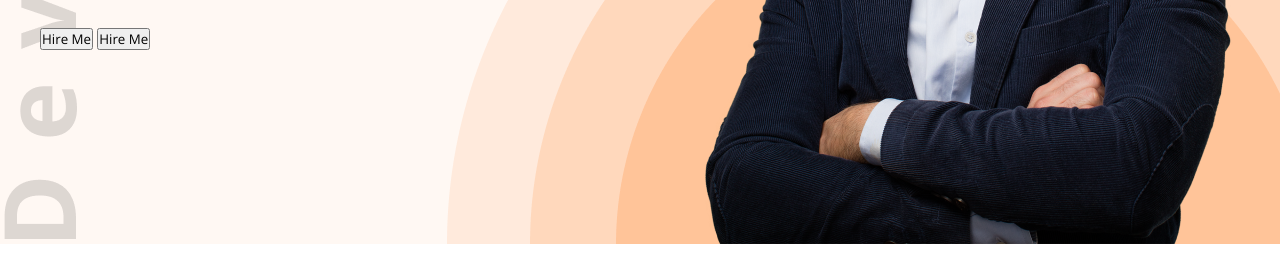
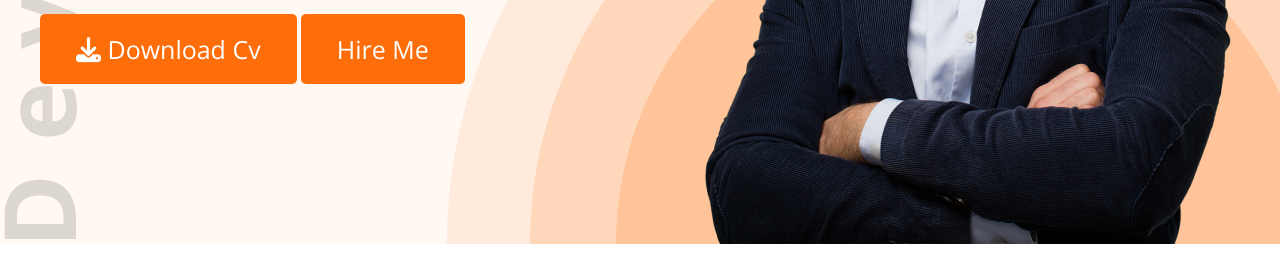
Before and after one commit to Abirmahamud1588/devportfolio, a plain HTML site: page index.html in a window 1280 px wide. Shown: the part 528-800 px from the top of the page. Drawn offline with nearby package versions, Linux system fonts and the light colour scheme.

Commit message:
change icon

```diff
--- a/index.html
+++ b/index.html
@@ -5,8 +5,11 @@
     <meta http-equiv="X-UA-Compatible" content="IE=edge">
     <meta name="viewport" content="width=device-width, initial-scale=1.0">
     <title>My Portfolio</title>
+    <script src="https://kit.fontawesome.com/c2c79de375.js" crossorigin="anonymous"></script>
     <link rel="stylesheet" href="style.css">
     <link rel="preconnect" href="https://fonts.googleapis.com"><link rel="preconnect" href="https://fonts.gstatic.com" crossorigin><link href="https://fonts.googleapis.com/css2?family=Open+Sans:wght@400;500;700&display=swap" rel="stylesheet">
+
+
 </head>
 <body>
     <header class="header">
@@ -35,7 +38,7 @@
                 <h1 class="banner-h">Hi, I  am</h1>
                 <h2 class="banner-t">ABIR</h2>
                 <p class="banner-st">Shot what able cold new see hold.Friendly as an betrayed formerly he. Morning because as to society behaved moments.</p>
-                <button class="btn-primary">Hire Me</button>
+                <button class="btn-primary"> <i class="fa-solid fa-download"></i> Download Cv</button>
                 <button class="btn-primary">Hire Me</button>
 
                </div>
@@ -195,7 +198,7 @@
           </div>
 
       <div class="btnresume">
-        <button class="btn-primary-resume">Hire Me</button>
+        <button class="btn-primary-resume"> <i class="fa-solid fa-user"></i> Hire Me</button>
 
       </div>
 
--- a/style.css
+++ b/style.css
@@ -85,6 +85,15 @@ nav button {
     line-height: 30px;
     color: #757575;
     margin-bottom: 30px;
+}
+.btn-primary{
+    background-color: #FD6E0A;
+    color: #fff;
+    border: none;
+    border-radius: 5px;
+    font-size: 25px;
+    padding: 18px 36px;
+    margin-top: 20px;
 }
 
 
```
